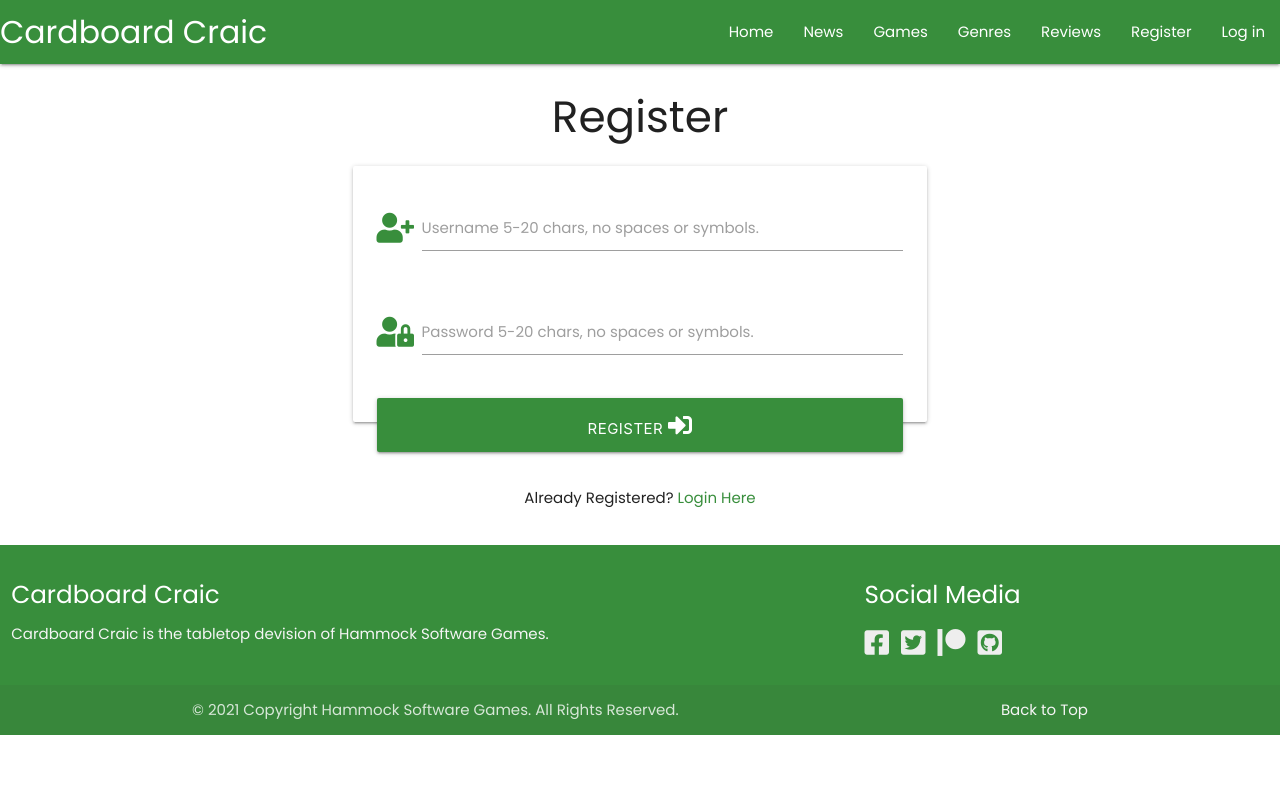
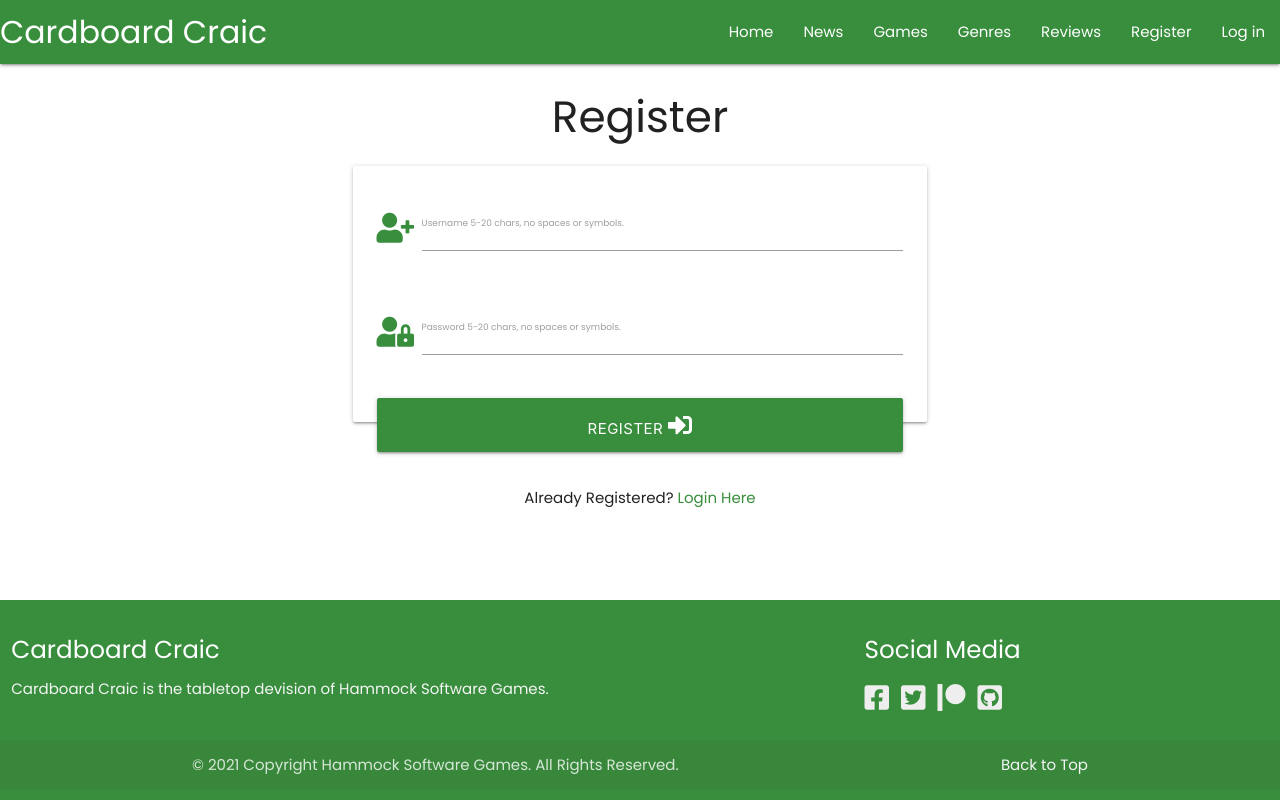
Before and after one commit to Code-Institute-Submissions/Phillip-Healy-cardboard_craic_SepResub, a Flask app: page /register in a window 1280 px wide. Run offline with Flask 2, Linux system fonts and the light colour scheme; some libraries are stand-ins or nearby versions.

Commit message:
Adjust for footer to stay at bottom of page.

```diff
--- a/static/css/style.css
+++ b/static/css/style.css
@@ -5,17 +5,32 @@ body {
     display: flex;
     min-height: 100vh;
     flex-direction: column;
+    padding-bottom: 200px;
 }
 
 main {
     flex: 1 0 auto;
   }
 
+.page-footer {
+    padding-top: 20px;
+    color: #fff;
+    height: 200px;
+    position: absolute;
+    bottom: 0;
+    width: 100%;
+}
+
 .footer-media li {
     font-size: 28px;
     float: left;
     background-position: right;
     margin-right: 12px;
+}
+
+.container {
+    position: relative;
+    height: 100%;
 }
 
 /* ----------------------------- Back to top button  */
--- a/templates/register.html
+++ b/templates/register.html
@@ -13,7 +13,7 @@
                             <i class="fas fa-user-plus prefix green-text text-darken-2"></i>
                             <input id="username" name="username" type="text" minlength="5"
                             maxlength="20" pattern="^[a-zA-Z0-9]{5,20}$" class="validate" required>
-                            <label for="username">Username 5-20 chars, no spaces or symbols.</label>
+                            <label for="username" style="font-size: xx-small;">Username 5-20 chars, no spaces or symbols.</label>
                         </div>
                     </div>
                     <!-- Password -->
@@ -22,7 +22,7 @@
                         <i class="fas fa-user-lock prefix green-text text-darken-2"></i>
                         <input id="password" name="password" type="password" minlength="5"
                             maxlength="20" pattern="^[a-zA-Z0-9]{5,20}$" class="validate" required>
-                        <label for="password">Password 5-20 chars, no spaces or symbols.</label>
+                        <label for="password" style="font-size: xx-small;">Password 5-20 chars, no spaces or symbols.</label>
                         </div>
                     </div>
                     <!-- Register -->
```
Also changed, not shown: README.md.
